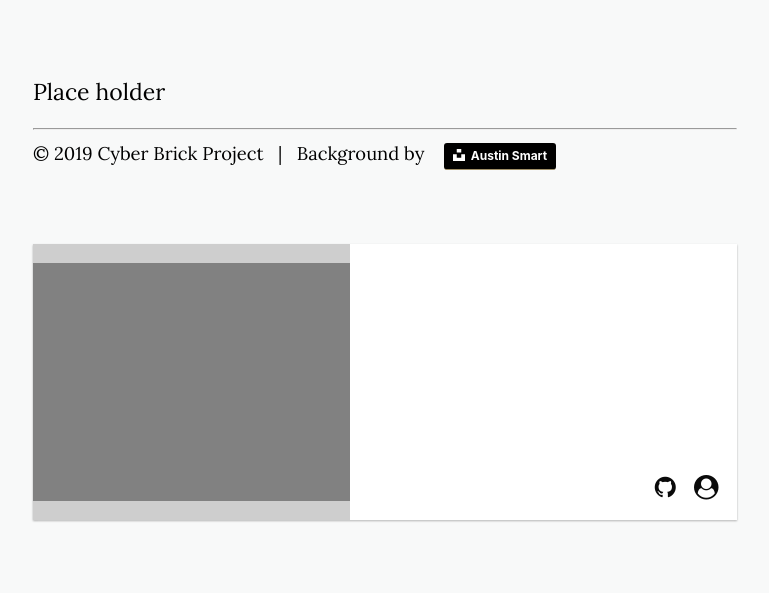
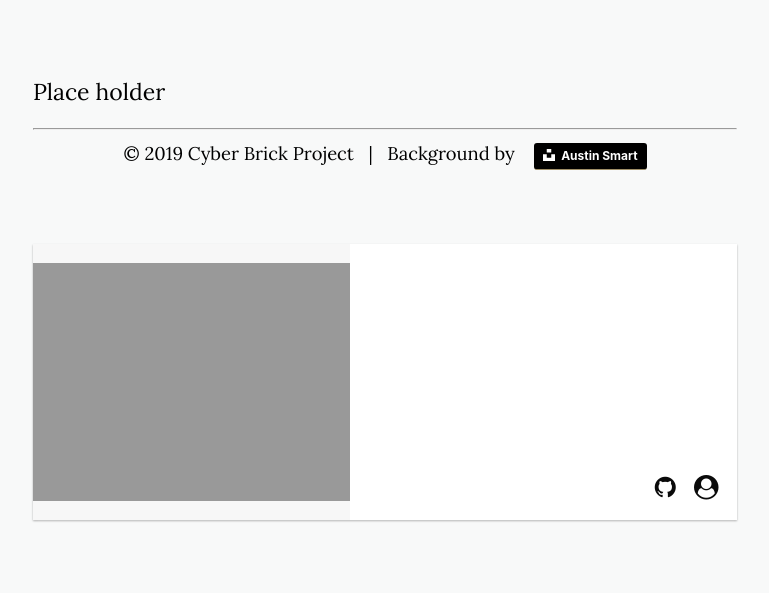
Before and after one commit to cyber-brick-project/cyber-brick-project.github.io, a Jekyll site: the page built from _posts/2019-09-19-about-cyber-brick-project.markdown, in a window 1280 px wide. Shown: the part 644-1237 px from the top of the page, without its empty margins (255-1024 px from the left). Built offline with Jekyll 4.4.1, drawn with Linux system fonts in a browser that asks for light colours; nearby versions of some CDN libraries.

Commit message:
Light overlay on post summary

```diff
--- a/_layouts/post.html
+++ b/_layouts/post.html
@@ -29,7 +29,7 @@ layout: default
       {{ content }}
 
         <hr>
-        <p>
+        <p class="post__credentials">
           &copy; <script>
             document.write(new Date().getFullYear())
           </script> {{ site.title }}
--- a/_sass/_components.scss
+++ b/_sass/_components.scss
@@ -501,7 +501,7 @@
     }
 
     &:after {
-      @extend %overlay;
+      @extend %overlay-light;
     }
   }
 
--- a/_sass/_extends.scss
+++ b/_sass/_extends.scss
@@ -22,3 +22,16 @@
   background-color: rgba($color-black, 0.2);
   transition: background-color 0.4s ease-in-out;
 }
+
+%overlay-light {
+ content: '';
+ position: absolute;
+ top: 0;
+ left: 0;
+
+ height: 100%;
+ width: 100%;
+
+ background-color: rgba($color-black, 0.03);
+ transition: background-color 0.4s ease-in-out;
+}
```
